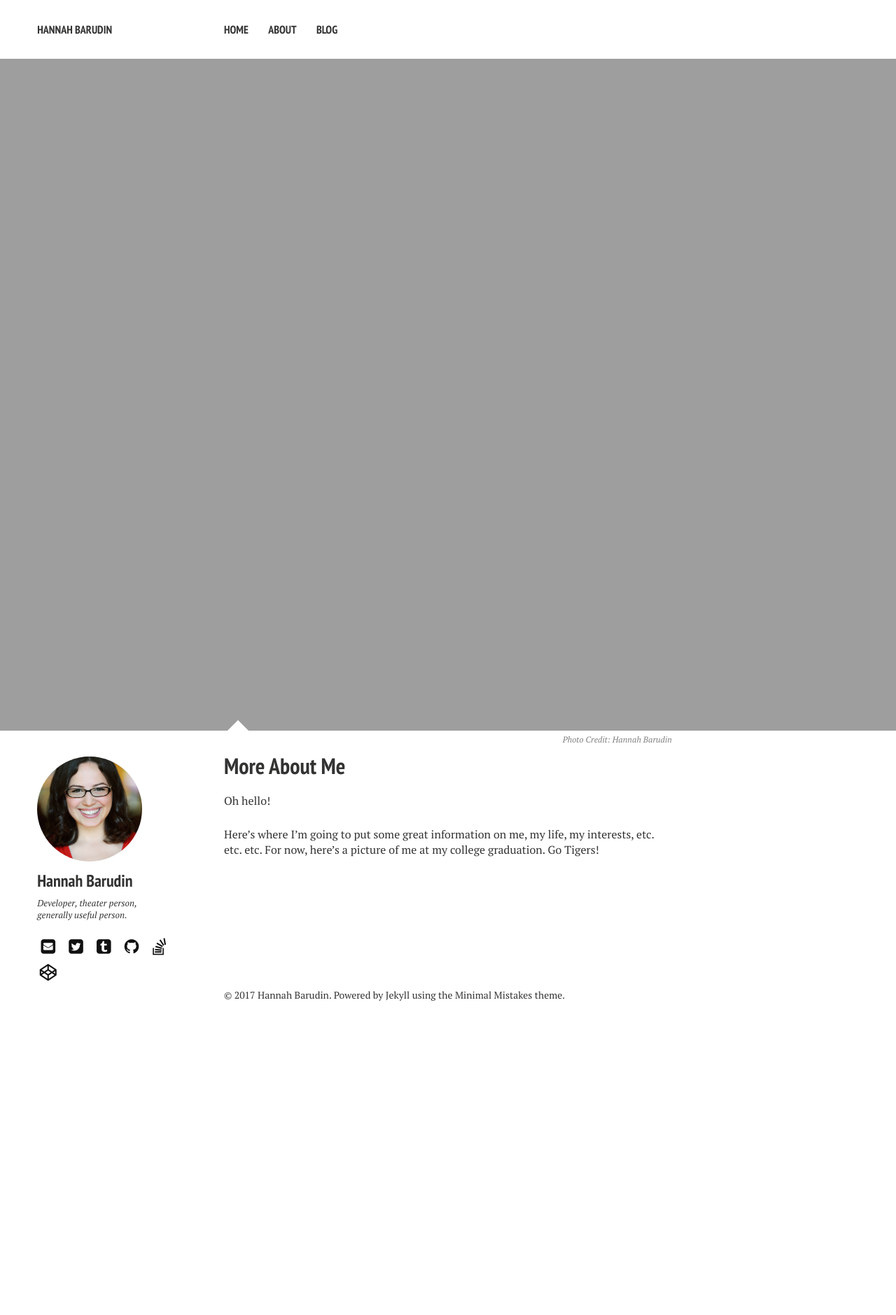
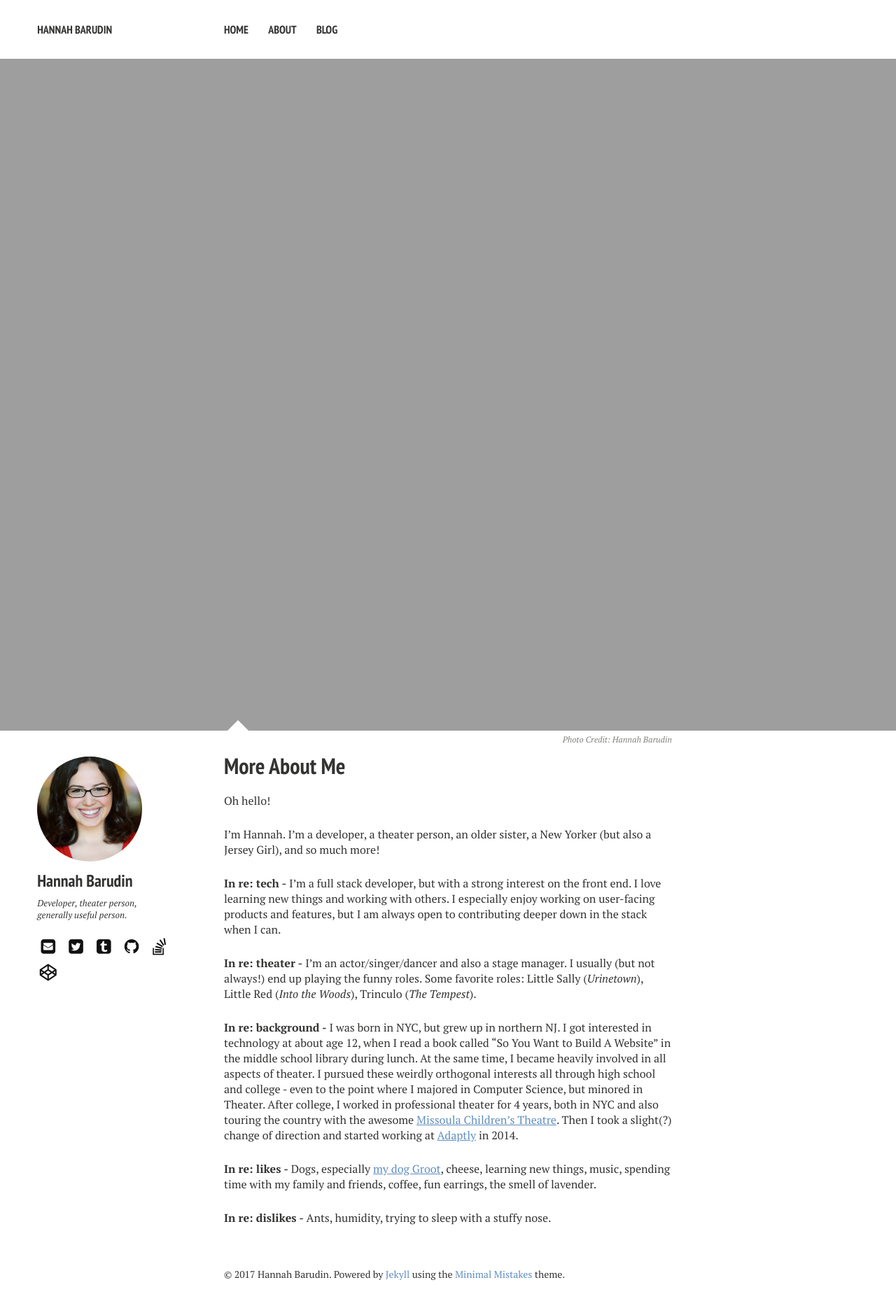
Before and after one commit to hbarudin/hbarudin-old, a Jekyll site: the page built from about/index.md, in a window 1280 px wide. Shown: the whole page at 70% size. Built offline with Jekyll 4.4.1, drawn with Linux system fonts in a browser that asks for light colours; nearby versions of some CDN libraries; before the commit the page ends 1480 px from its top, so only the background shows below that.

Commit message:
Expanded About page, tweak link CSS

```diff
--- a/_sass/page.scss
+++ b/_sass/page.scss
@@ -84,6 +84,7 @@ body {
 			padding: 10px 0;
 			decoration: none;
 			border-bottom: 0 solid transparent;
+			color: $linkcolor-nav;
 			@include transition(all .2s);
 			&:hover {
 				color: #608ebf;
--- a/_sass/variables.scss
+++ b/_sass/variables.scss
@@ -53,11 +53,12 @@ $vimeo-color        : #1ab7ea;
 $youtube-color      : #ff3333;
 
 /* links */
-$linkcolor 		    : #343434;
+$linkcolor 		    : #608ebf; //#343434;
 $link-color       : $linkcolor;
-$linkcolorhover 	: #608ebf; //darken($linkcolor, 10);
+$linkcolorhover 	: #608ebf; //darken($linkcolor, 30);
 $linkcolorvisited : $linkcolor;
-$linkcolorfocus 	: darken($linkcolorvisited, 10);
+$linkcolorfocus 	: darken($linkcolorvisited, 30);
+$linkcolor-nav    : #343434;
 
 /*
    Breakpoints
--- a/about/index.md
+++ b/about/index.md
@@ -11,4 +11,14 @@ image:
 
 Oh hello!
 
-Here's where I'm going to put some great information on me, my life, my interests, etc. etc. etc. For now, here's a picture of me at my college graduation. Go Tigers!
+I'm Hannah. I'm a developer, a theater person, an older sister, a New Yorker (but also a Jersey Girl), and so much more!
+
+**In re: tech -** I'm a full stack developer, but with a strong interest on the front end. I love learning new things and working with others. I especially enjoy working on user-facing products and features, but I am always open to contributing deeper down in the stack when I can.
+
+**In re: theater -** I'm an actor/singer/dancer and also a stage manager. I usually (but not always!) end up playing the funny roles. Some favorite roles: Little Sally (*Urinetown*), Little Red (*Into the Woods*), Trinculo (*The Tempest*).
+
+**In re: background -** I was born in NYC, but grew up in northern NJ. I got interested in technology at about age 12, when I read a book called "So You Want to Build A Website" in the middle school library during lunch. At the same time, I became heavily involved in all aspects of theater. I pursued these weirdly orthogonal interests all through high school and college - even to the point where I majored in Computer Science, but minored in Theater. After college, I worked in professional theater for 4 years, both in NYC and also touring the country with the awesome [Missoula Children's Theatre](http://mctinc.org/). Then I took a slight(?) change of direction and started working at [Adaptly](http://adaptly.com/) in 2014.
+
+**In re: likes -** Dogs, especially [my dog Groot](https://www.instagram.com/grootdog/), cheese, learning new things, music, spending time with my family and friends, coffee, fun earrings, the smell of lavender.
+
+**In re: dislikes -** Ants, humidity, trying to sleep with a stuffy nose.
```
